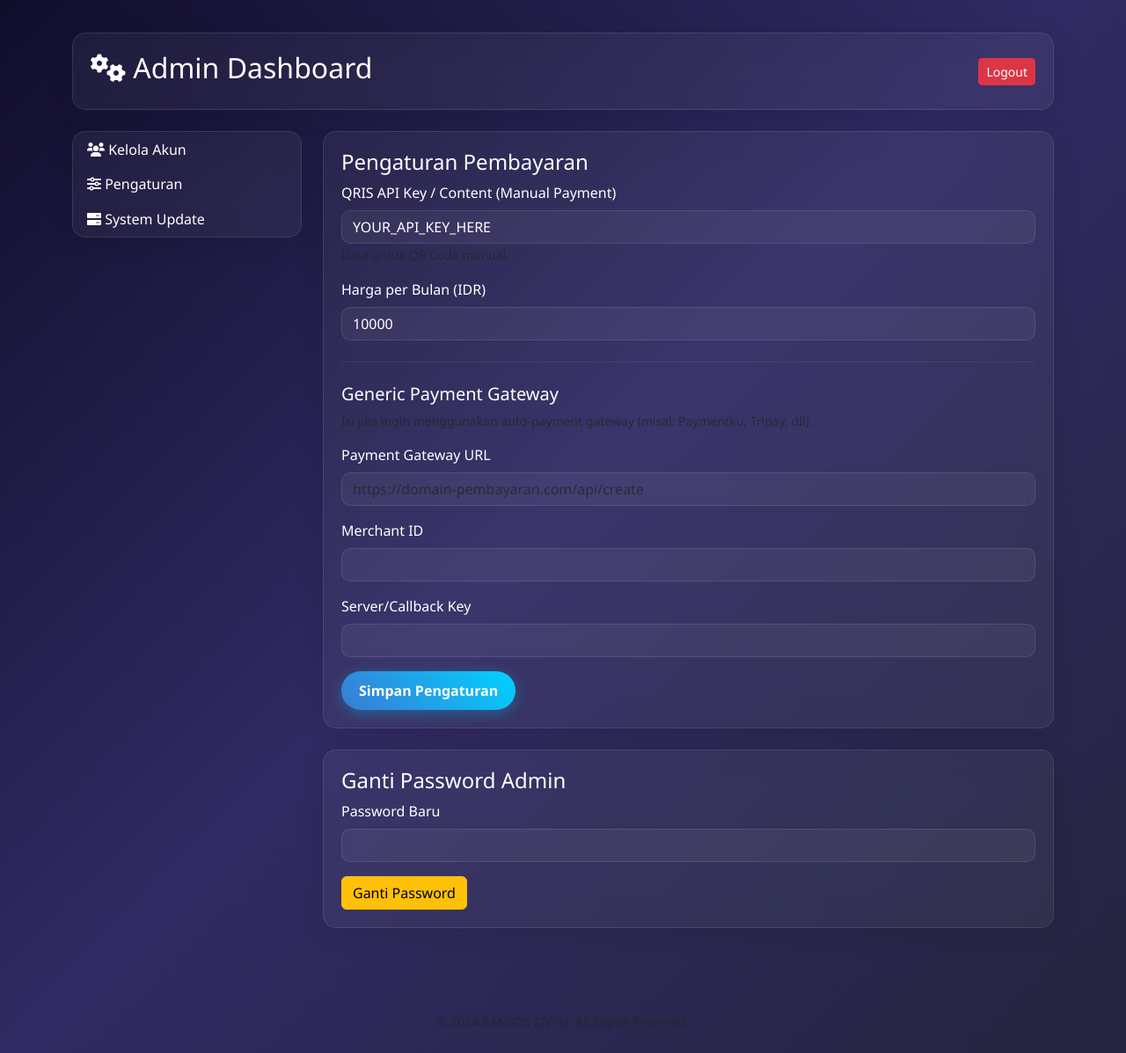
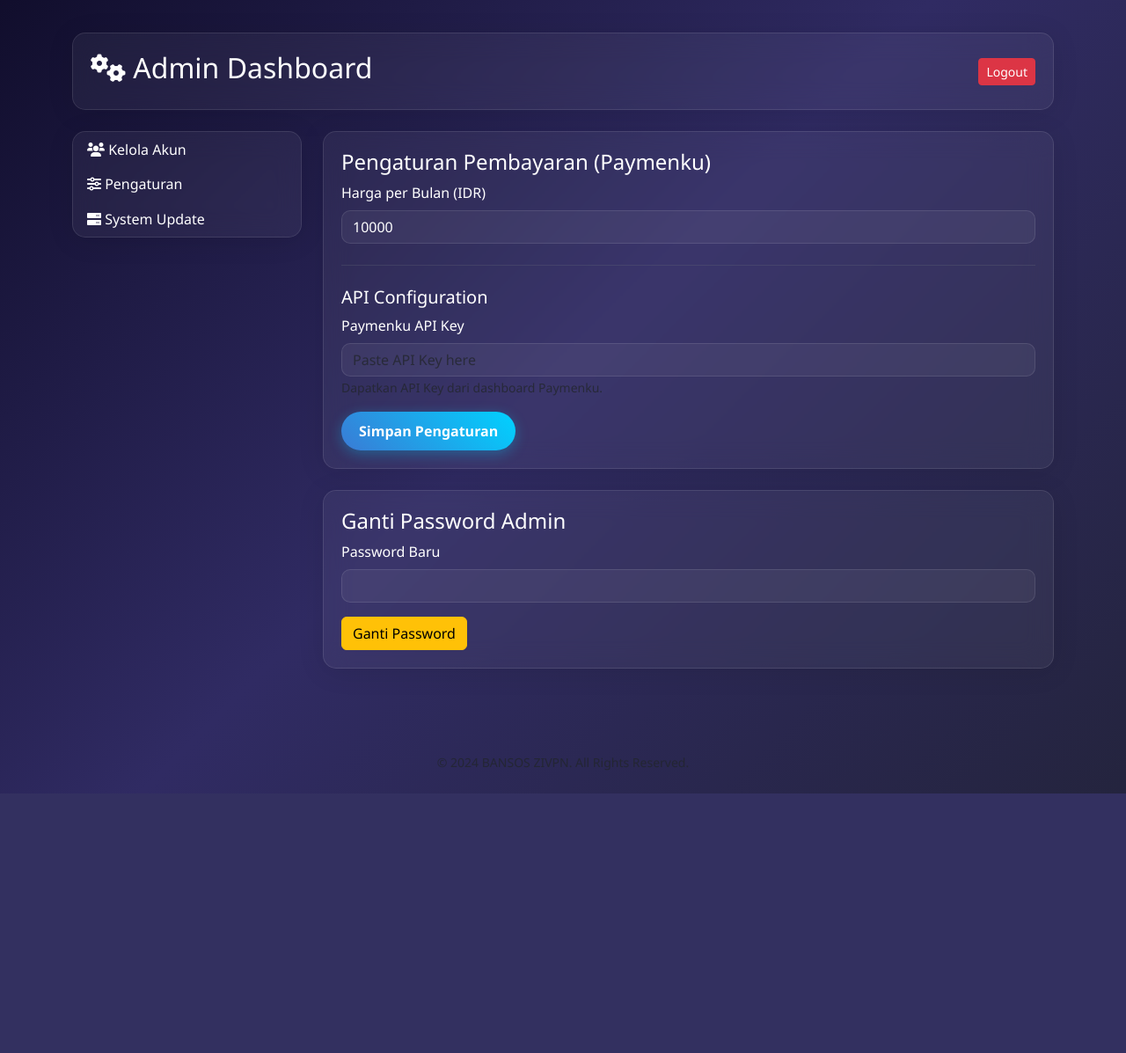
Before and after one commit to 2026musik-code/bansoudp, a Flask app: page /admin/dashboard in a window 1280 px wide, after a click on "Pengaturan". Shown: the part 63-1260 px from the top of the page at 88% size. After the commit the page ends 965 px from the top, so only its background shows below. Run offline with Flask 3, Linux system fonts and the light colour scheme; the visitor is signed in with stand-in values (Sample User, id 1).

Commit message:
Implement BANSOS ZIVPN web panel with Paymenku integration and admin dashboard
Co-authored-by: 2026musik-code <254048407+2026musik-code@users.noreply.github.com>

```diff
--- a/app.py
+++ b/app.py
@@ -8,8 +8,12 @@ import random
 import string
 import socket
 import subprocess
+import requests
+import json
+from werkzeug.middleware.proxy_fix import ProxyFix
 
 app = Flask(__name__)
+app.wsgi_app = ProxyFix(app.wsgi_app, x_for=1, x_proto=1, x_host=1, x_prefix=1)
 app.config['SECRET_KEY'] = 'bansos-zivpn-secret-key-change-me'
 app.config['SQLALCHEMY_DATABASE_URI'] = 'sqlite:///database.db'
 app.config['SQLALCHEMY_TRACK_MODIFICATIONS'] = False
@@ -30,12 +34,8 @@ class Admin(db.Model):
 
 class Settings(db.Model):
     id = db.Column(db.Integer, primary_key=True)
-    qr_api_key = db.Column(db.String(255), nullable=True) # Used for Manual/QR
+    paymenku_api_key = db.Column(db.String(255), nullable=True)
     price_per_month = db.Column(db.Integer, default=10000)
-    # Generic Payment Gateway Config
-    payment_gateway_url = db.Column(db.String(255), nullable=True)
-    merchant_id = db.Column(db.String(100), nullable=True)
-    server_key = db.Column(db.String(100), nullable=True)
 
 class Account(db.Model):
     id = db.Column(db.Integer, primary_key=True)
@@ -45,7 +45,11 @@ class Account(db.Model):
     pin = db.Column(db.String(10), unique=True, nullable=False) # The PIN needed to access
     created_at = db.Column(db.DateTime, default=datetime.datetime.utcnow)
     expiry_date = db.Column(db.DateTime, nullable=False)
-    status = db.Column(db.String(20), default='active') # active, expired
+    status = db.Column(db.String(20), default='pending') # pending, active, expired
+
+    # Paymenku specific
+    reference_id = db.Column(db.String(100), unique=True, nullable=True)
+    trx_id = db.Column(db.String(100), nullable=True)
 
 # --- Helper Functions ---
 def get_system_stats():
@@ -58,11 +62,7 @@ def get_system_stats():
     traffic_sent = round(net.bytes_sent / (1024 * 1024), 2) # MB
     traffic_recv = round(net.bytes_recv / (1024 * 1024), 2) # MB
 
-    # Get Public IP (Best effort)
     try:
-        # This is a bit hacky, but standard for quick VPS checks without external calls if possible
-        # but usually external is needed for public IP.
-        # Using a dummy value if offline, or a simple socket trick
         s = socket.socket(socket.AF_INET, socket.SOCK_DGRAM)
         s.connect(("8.8.8.8", 80))
         local_ip = s.getsockname()[0]
@@ -84,14 +84,32 @@ def init_db():
         db.create_all()
         if not Admin.query.filter_by(username='admin').first():
             admin = Admin(username='admin')
-            admin.set_password('admin123') # Default password
+            admin.set_password('admin123')
             db.session.add(admin)
 
         if not Settings.query.first():
-            settings = Settings(qr_api_key='YOUR_API_KEY_HERE')
+            settings = Settings(paymenku_api_key='')
             db.session.add(settings)
 
         db.session.commit()
+
+def get_paymenku_channels(api_key):
+    if not api_key:
+        return []
+    try:
+        headers = {'Authorization': f'Bearer {api_key}'}
+        response = requests.get('https://paymenku.com/api/v1/payment-channels', headers=headers, timeout=5)
+        if response.status_code == 200:
+            data = response.json()
+            # Assuming the response is a list of channels or wrapped in data
+            # Based on image 2, it looks like a list or table.
+            # Usually APIs return { success: true, data: [...] } or just [...]
+            # We'll assume direct list or data key.
+            # If parsing fails, return defaults.
+            return data if isinstance(data, list) else data.get('data', [])
+    except:
+        pass
+    return []
 
 # --- User Routes ---
 @app.route('/')
@@ -101,20 +119,38 @@ def index():
 @app.route('/dashboard')
 def dashboard():
     stats = get_system_stats()
-    return render_template('dashboard.html', stats=stats)
+    settings = Settings.query.first()
+    channels = []
+    if settings and settings.paymenku_api_key:
+        channels = get_paymenku_channels(settings.paymenku_api_key)
+
+    # Fallback if API fails or no key, just so UI shows something
+    if not channels:
+        channels = [
+            {'code': 'qris', 'name': 'QRIS', 'type': 'qris'},
+            {'code': 'bca_va', 'name': 'BCA Virtual Account', 'type': 'va'},
+            {'code': 'dana', 'name': 'DANA', 'type': 'ewallet'}
+        ]
+
+    return render_template('dashboard.html', stats=stats, settings=settings, channels=channels)
 
 @app.route('/buy', methods=['POST'])
 def buy():
     username = request.form.get('username')
     password = request.form.get('password')
+    channel_code = request.form.get('channel_code')
 
     if not username or not password:
         flash('Username dan Password wajib diisi!', 'danger')
         return redirect(url_for('dashboard'))
 
-    # Check if username exists
     if Account.query.filter_by(username=username).first():
         flash('Username sudah digunakan. Pilih yang lain.', 'warning')
+        return redirect(url_for('dashboard'))
+
+    settings = Settings.query.first()
+    if not settings or not settings.paymenku_api_key:
+        flash('Sistem pembayaran belum dikonfigurasi admin.', 'danger')
         return redirect(url_for('dashboard'))
 
     stats = get_system_stats()
@@ -125,7 +161,10 @@ def buy():
     while Account.query.filter_by(pin=pin).first():
         pin = str(random.randint(100000, 999999))
 
-    # Create Pending Account (30 days expiry default)
+    # Reference ID for Paymenku
+    reference_id = f"INV-{int(datetime.datetime.utcnow().timestamp())}-{random.randint(100,999)}"
+
+    # Create Pending Account
     expiry = datetime.datetime.utcnow() + datetime.timedelta(days=30)
 
     new_account = Account(
@@ -134,86 +173,90 @@ def buy():
         ip_address=server_ip,
         pin=pin,
         expiry_date=expiry,
-        status='pending' # Waiting for payment
+        status='pending',
+        reference_id=reference_id
     )
 
     db.session.add(new_account)
     db.session.commit()
 
-    # Check for Payment Gateway redirection
-    settings = Settings.query.first()
-    if settings and settings.payment_gateway_url and settings.merchant_id:
-        # Prepare parameters for POST request
-        params = {
-            'merchant_id': settings.merchant_id,
-            'order_id': new_account.id,
-            'amount': settings.price_per_month,
-            'email': 'user@local.com',
-            # Add any other required parameters here
-            # 'return_url': url_for('success', account_id=new_account.id, _external=True),
-            # 'callback_url': url_for('payment_callback', _external=True)
-        }
-        return render_template('payment_redirect.html', url=settings.payment_gateway_url, params=params)
+    # Call Paymenku API
+    payload = {
+        "reference_id": reference_id,
+        "amount": settings.price_per_month,
+        "customer_name": username,
+        "customer_email": "user@zivpn.local", # Placeholder as we don't ask email
+        "customer_phone": "08123456789", # Placeholder
+        "channel_code": channel_code if channel_code else "qris",
+        "return_url": url_for('success', account_id=new_account.id, _external=True)
+    }
 
-    return redirect(url_for('payment', account_id=new_account.id))
+    headers = {
+        "Authorization": f"Bearer {settings.paymenku_api_key}",
+        "Content-Type": "application/json"
+    }
+
+    try:
+        r = requests.post("https://paymenku.com/api/v1/transaction/create", json=payload, headers=headers, timeout=10)
+        resp_data = r.json()
+
+        # We expect a success response with a payment URL or QR string
+        # Typically: { success: true, data: { payment_url: "...", ... } }
+        # Or direct fields. Based on typical structure.
+
+        if r.status_code == 200 and resp_data.get('success', True): # permissive check
+            # Look for payment_url or similar
+            data = resp_data.get('data', resp_data)
+            payment_url = data.get('payment_url') or data.get('redirect_url')
+
+            if payment_url:
+                return redirect(payment_url)
+            else:
+                # If no URL, maybe it returns raw QR?
+                # For now assume redirect.
+                flash(f"Error getting payment URL: {resp_data}", 'danger')
+        else:
+            flash(f"Payment Gateway Error: {resp_data.get('message', r.text)}", 'danger')
+
+    except Exception as e:
+        flash(f"Connection Error: {str(e)}", 'danger')
+
+    # If failed, delete the pending account so they can try again with same username
+    db.session.delete(new_account)
+    db.session.commit()
+    return redirect(url_for('dashboard'))
 
 @app.route('/callback', methods=['POST'])
 def payment_callback():
-    # Generic Handler stub
-    # In a real scenario, we would verify the signature using settings.server_key
-    data = request.json or request.form
+    # Payload: { "event": "payment.status_updated", "trx_id": "...", "reference_id": "...", "status": "paid", ... }
+    data = request.json
 
-    # Assumption: Gateway sends 'order_id' and 'status'
-    order_id = data.get('order_id')
-    status = data.get('status') # e.g., 'PAID', 'SUCCESS'
+    if not data:
+        return jsonify({'status': 'no data'}), 400
 
-    if order_id and status in ['PAID', 'SUCCESS', 'paid', 'success']:
-        account = Account.query.get(order_id)
+    reference_id = data.get('reference_id')
+    status = data.get('status')
+    trx_id = data.get('trx_id')
+
+    if reference_id and status == 'paid':
+        account = Account.query.filter_by(reference_id=reference_id).first()
         if account:
             account.status = 'active'
+            account.trx_id = trx_id
             db.session.commit()
-            return jsonify({'status': 'ok'})
+            return jsonify({'success': True})
 
-    return jsonify({'status': 'failed'}), 400
-
-@app.route('/payment/<int:account_id>')
-def payment(account_id):
-    account = Account.query.get_or_404(account_id)
-    if account.status == 'active':
-        return redirect(url_for('success', account_id=account.id))
-
-    settings = Settings.query.first()
-    # If using a real QR API, we'd format the data string here
-    # For now, we use the API Key as the data or just a placeholder string + price
-    payment_data = f"{settings.qr_api_key}-{account.id}" if settings.qr_api_key else f"PAY-{account.id}"
-
-    return render_template('payment.html',
-                           payment_data=payment_data,
-                           price=settings.price_per_month,
-                           account_id=account.id)
-
-@app.route('/check_payment/<int:account_id>', methods=['POST'])
-def check_payment(account_id):
-    account = Account.query.get_or_404(account_id)
-
-    # SIMULATION: In a real app, verify callback from payment gateway here.
-    # Here we assume it's successful since user clicked "I Paid"
-
-    account.status = 'active'
-    db.session.commit()
-
-    # Logic to Create VPN User in System (Placeholder)
-    # create_vpn_user(account.username, account.password)
-
-    return redirect(url_for('success', account_id=account.id))
+    return jsonify({'success': False}), 200
 
 @app.route('/success/<int:account_id>')
 def success(account_id):
     account = Account.query.get_or_404(account_id)
+    # If users hit return_url but callback hasn't fired yet, we might want to check status manually
     if account.status != 'active':
-        return redirect(url_for('payment', account_id=account.id))
+        # Optional: Call check-status API here if strictly needed
+        flash('Pembayaran sedang diproses. Tunggu sebentar atau refresh.', 'info')
 
-    return render_template('success.html', pin=account.pin)
+    return render_template('success.html', pin=account.pin, account=account)
 
 @app.route('/list', methods=['GET', 'POST'])
 def list_accounts():
@@ -226,7 +269,7 @@ def list_accounts():
                 flash('PIN tidak ditemukan.', 'danger')
             elif account.status != 'active':
                 flash('Akun belum aktif atau sudah kadaluarsa.', 'warning')
-                account = None # Hide details if not active
+                account = None
 
     return render_template('list.html', account=account)
 
@@ -299,10 +342,7 @@ def update_settings():
         return redirect(url_for('admin_login'))
 
     settings = Settings.query.first()
-    settings.qr_api_key = request.form.get('qr_api_key')
-    settings.payment_gateway_url = request.form.get('payment_gateway_url')
-    settings.merchant_id = request.form.get('merchant_id')
-    settings.server_key = request.form.get('server_key')
+    settings.paymenku_api_key = request.form.get('paymenku_api_key')
 
     try:
         settings.price_per_month = int(request.form.get('price'))
@@ -320,7 +360,7 @@ def change_password():
 
     new_password = request.form.get('new_password')
     if new_password:
-        admin = Admin.query.filter_by(username='admin').first() # Assuming single admin
+        admin = Admin.query.filter_by(username='admin').first()
         if admin:
             admin.set_password(new_password)
             db.session.commit()
@@ -333,15 +373,10 @@ def system_update():
     if not session.get('admin_logged_in'):
         return redirect(url_for('admin_login'))
 
-    # Execute git pull and restart service
     try:
-        # Check if .git exists to avoid errors in non-git envs (like this sandbox initially)
         if os.path.exists('.git'):
             subprocess.run(['git', 'pull'], check=True)
             flash('System updated from GitHub. Restarting service...', 'success')
-            # Trigger service restart (requires sudo/permissions, handled by install script usually allowing passwordless sudo for this command or just killing the python process)
-            # subprocess.Popen(['sudo', 'systemctl', 'restart', 'bansos-zivpn'])
-            # In this sandbox, we just flash message.
         else:
              flash('Git repository not found. Cannot update.', 'warning')
     except Exception as e:
--- a/requirements.txt
+++ b/requirements.txt
@@ -3,3 +3,4 @@ flask-sqlalchemy
 psutil
 gunicorn
 werkzeug
+requests
--- a/templates/admin_dashboard.html
+++ b/templates/admin_dashboard.html
@@ -32,6 +32,7 @@
                                     <th>IP</th>
                                     <th>Expired</th>
                                     <th>Status</th>
+                                    <th>Ref ID</th>
                                     <th>Aksi</th>
                                 </tr>
                             </thead>
@@ -44,6 +45,7 @@
                                     <td>
                                         <span class="badge bg-{{ 'success' if account.status == 'active' else 'secondary' }}">{{ account.status }}</span>
                                     </td>
+                                    <td><small>{{ account.reference_id }}</small></td>
                                     <td>
                                         <div class="btn-group btn-group-sm">
                                             <!-- Extend -->
@@ -69,33 +71,20 @@
             <!-- Settings Tab -->
             <div class="tab-pane fade" id="list-settings" role="tabpanel">
                 <div class="glass-card mb-4">
-                    <h4>Pengaturan Pembayaran</h4>
+                    <h4>Pengaturan Pembayaran (Paymenku)</h4>
                     <form action="{{ url_for('update_settings') }}" method="POST">
-                        <div class="mb-3">
-                            <label class="form-label">QRIS API Key / Content (Manual Payment)</label>
-                            <input type="text" name="qr_api_key" class="form-control" value="{{ settings.qr_api_key }}">
-                            <small class="text-muted">Data untuk QR Code manual.</small>
-                        </div>
                         <div class="mb-3">
                             <label class="form-label">Harga per Bulan (IDR)</label>
                             <input type="number" name="price" class="form-control" value="{{ settings.price_per_month }}">
                         </div>
 
                         <hr class="border-secondary my-4">
-                        <h5>Generic Payment Gateway</h5>
-                        <p class="text-muted small">Isi jika ingin menggunakan auto-payment gateway (misal: Paymentku, Tripay, dll).</p>
+                        <h5>API Configuration</h5>
 
                         <div class="mb-3">
-                            <label class="form-label">Payment Gateway URL</label>
-                            <input type="text" name="payment_gateway_url" class="form-control" value="{{ settings.payment_gateway_url or '' }}" placeholder="https://domain-pembayaran.com/api/create">
-                        </div>
-                         <div class="mb-3">
-                            <label class="form-label">Merchant ID</label>
-                            <input type="text" name="merchant_id" class="form-control" value="{{ settings.merchant_id or '' }}">
-                        </div>
-                         <div class="mb-3">
-                            <label class="form-label">Server/Callback Key</label>
-                            <input type="text" name="server_key" class="form-control" value="{{ settings.server_key or '' }}">
+                            <label class="form-label">Paymenku API Key</label>
+                            <input type="text" name="paymenku_api_key" class="form-control" value="{{ settings.paymenku_api_key or '' }}" placeholder="Paste API Key here">
+                            <small class="text-muted">Dapatkan API Key dari dashboard Paymenku.</small>
                         </div>
                         <button type="submit" class="btn btn-custom">Simpan Pengaturan</button>
                     </form>
```
Also changed, not shown: templates/dashboard.html (+13 -2 lines).
